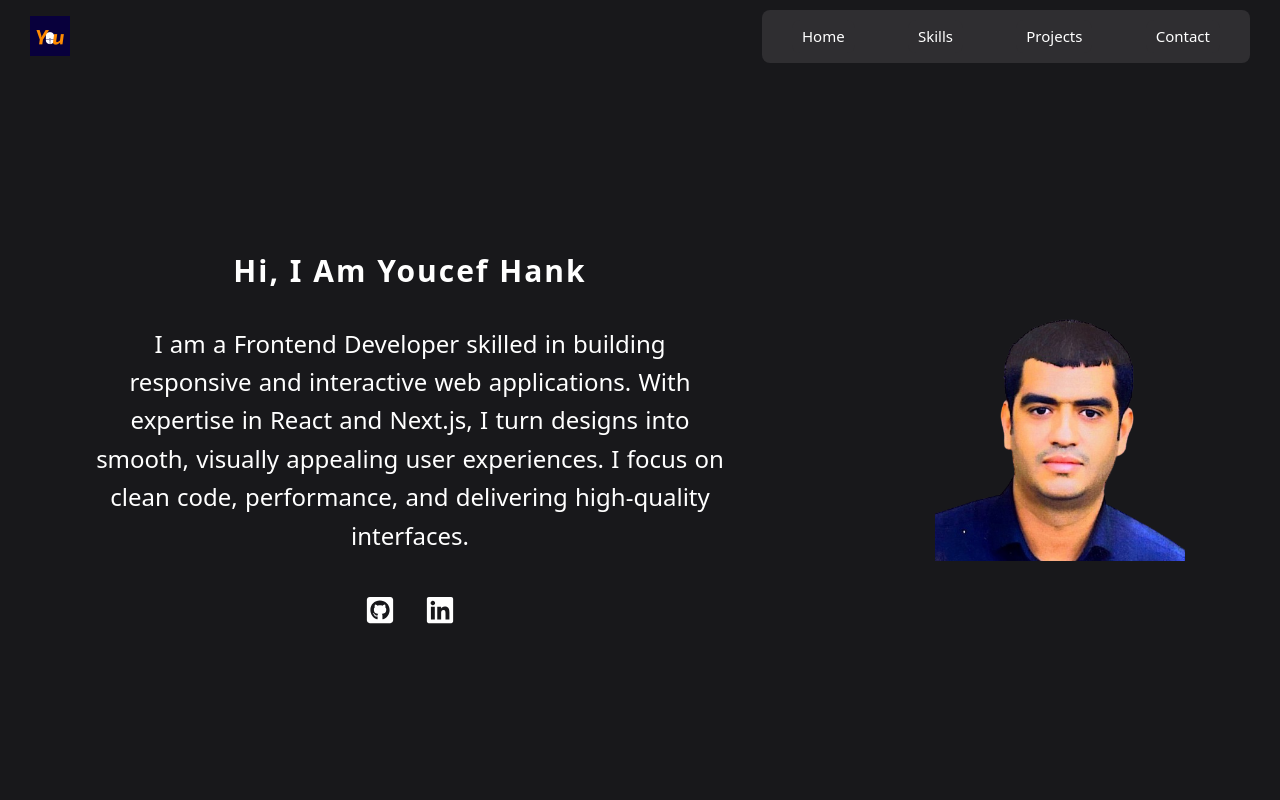
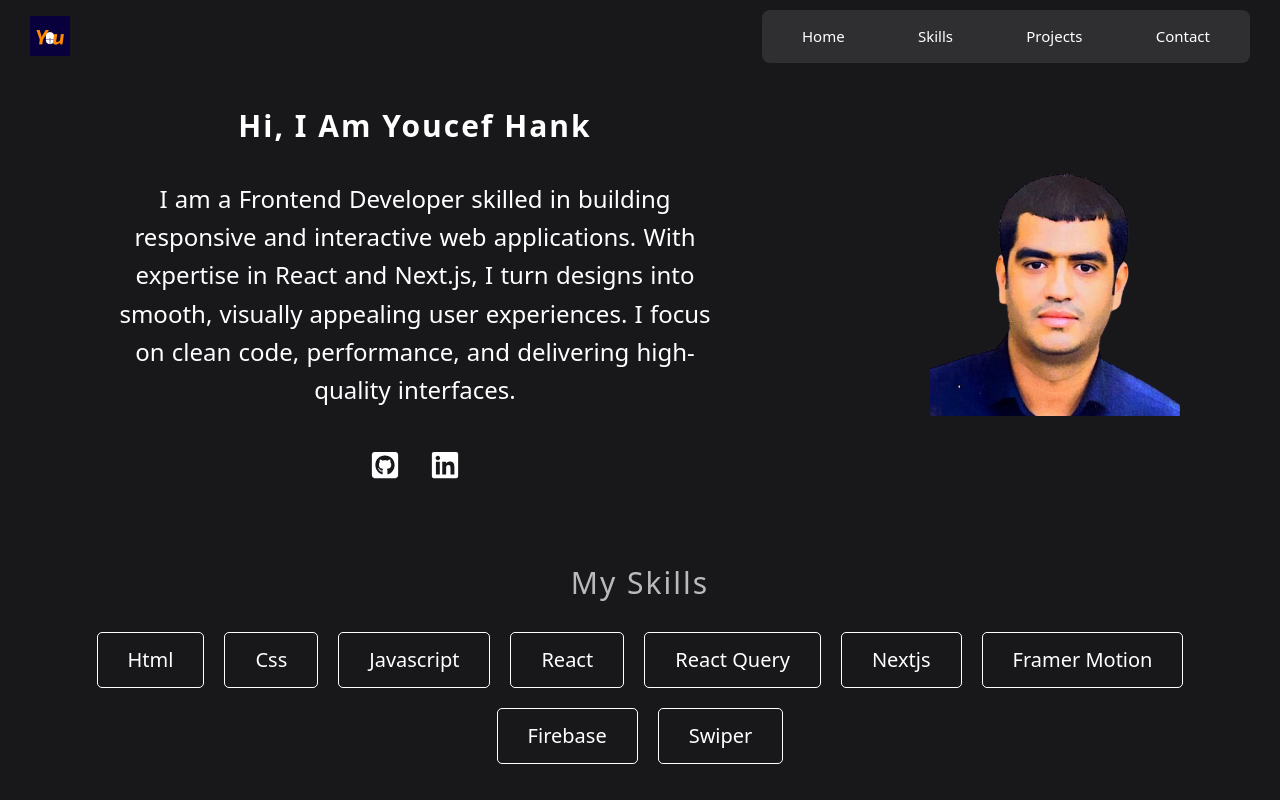
Before and after one commit to youcef23061983/portfolio, a Next.js app: page / in a window 1280 px wide. Shown: the top 800 px of the page. Built offline with nearby package versions, Linux system fonts and the light colour scheme.

Commit message:
description size commit

```diff
--- a/app/globals.css
+++ b/app/globals.css
@@ -74,6 +74,7 @@ p {
   justify-content: center;
   text-align: center;
   gap: 2rem;
+  padding: 1rem;
 }
 .iconImg {
   width: 3rem;
@@ -90,12 +91,13 @@ p {
 .skillsDiv {
   display: flex;
   flex-direction: column;
-  margin: 4rem 1rem;
-  padding: 3rem 1rem;
+  margin: 1rem;
+  padding: 4rem 1rem;
   gap: 1.5rem;
 }
 .skillsHeader {
   text-align: center;
+  font-weight: 500;
 }
 
 .skills {
@@ -193,6 +195,54 @@ p {
   color: white;
   font-size: 2rem;
 }
+/* --------framer */
+.marquee {
+  max-width: 1800px;
+  overflow: hidden;
+  --speed: 25s;
+  --item-width: 300px;
+  --item-gap: 25px;
+
+  --single-slide-speed: calc(var(--speed) / var(--num-items));
+  --item-width-plus-gap: calc(var(--item-width) + var(--item-gap));
+  --track-width: calc(var(--item-width-plus-gap) * calc(var(--num-items) - 1));
+}
+
+.marquee-track {
+  container-type: inline-size;
+  display: grid;
+  grid-template-columns: var(--track-width) [track] 0px [resting];
+  width: max-content;
+}
+
+.marquee-item {
+  aspect-ratio: 1/1.2;
+  display: flex;
+  justify-content: center;
+  align-items: center;
+  border: 1px solid black;
+  border-radius: 2rem;
+  background-color: rgba(255, 255, 255, 0.1);
+  color: #fff;
+
+  grid-area: resting;
+  animation: marquee-move var(--speed) linear infinite
+    var(--direction, forwards);
+  animation-delay: calc(var(--single-slide-speed) * var(--item-position) * -1);
+  width: 20rem;
+  height: 20rem;
+}
+
+.marquee-item svg {
+  height: auto;
+  width: 60%;
+}
+
+@keyframes marquee-move {
+  to {
+    transform: translateX(calc(-100cqw - 100%));
+  }
+}
 @media screen and (min-width: 336px) {
   h2 {
     font-size: 2.4rem;
@@ -231,20 +281,21 @@ p {
     display: block;
   }
   .homeDiv {
-    margin: 1rem;
     display: flex;
     flex-direction: column-reverse;
     align-items: center;
     justify-content: center;
-    gap: 4rem;
+    padding: 2rem 1rem;
+    gap: 2rem;
+  }
+  .skillsHeader {
+    font-size: 3rem;
   }
   .homeImg {
     width: 25rem;
     height: 25rem;
   }
-  .homeDesc {
-    margin-top: 3rem;
-  }
+
   .input {
     width: 100%;
     margin-bottom: 1rem;
@@ -301,11 +352,9 @@ p {
     display: flex;
     flex-direction: row;
     justify-content: space-around;
-    height: 40rem;
   }
   .homeDesc {
     width: 50%;
-    margin-top: 0rem;
   }
   .input {
     font-weight: 100;
--- a/app/page.js
+++ b/app/page.js
@@ -118,7 +118,6 @@ const Homepage = () => {
         id="ss"
         style={{
           marginTop: `${navbarHeight}px`,
-          height: `calc(100vh - ${navbarHeight}px)`,
         }}
         className="homeDiv"
       >
```
